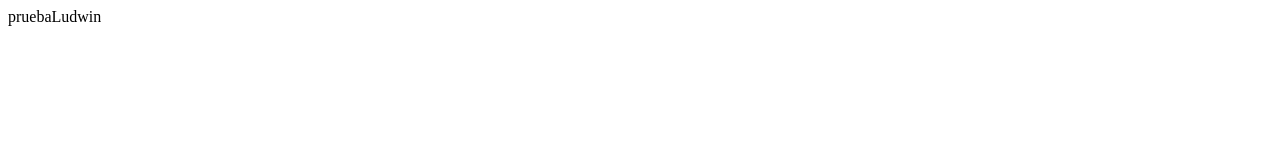
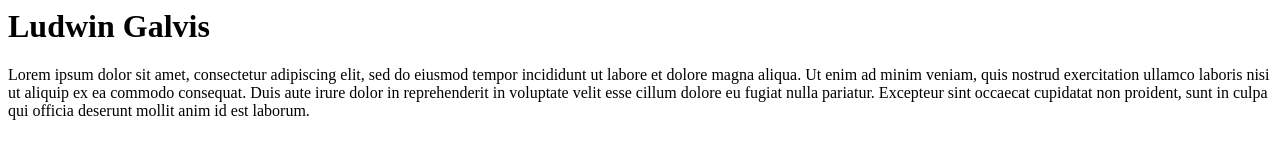
Before and after one commit to LudwinGalvis/prueba6, a plain HTML site: page index.html in a window 1280 px wide. Drawn offline with Linux system fonts and the light colour scheme.

Commit message:
Update index.html

```diff
--- a/index.html
+++ b/index.html
@@ -1 +1,12 @@
-<p>pruebaLudwin</p>
+<html lang="es">
+<head>
+    <meta charset="UTF-8">
+    <meta name="viewport" content="width=device-width, initial-scale=1.0">
+    <title>Ludwin Galvis 6</title>
+</head>
+<body>
+    <h1>Ludwin Galvis</h1>
+    <p>Lorem ipsum dolor sit amet, consectetur adipiscing elit, sed do eiusmod tempor incididunt ut labore et dolore magna aliqua. Ut enim ad minim veniam, quis nostrud exercitation ullamco laboris nisi ut aliquip ex ea commodo consequat. Duis aute irure dolor in reprehenderit in voluptate velit esse cillum dolore eu fugiat nulla pariatur. Excepteur sint occaecat cupidatat non proident, sunt in culpa qui officia deserunt mollit anim id est laborum.</p>
+    </h1>
+</body>
+</html>
```
